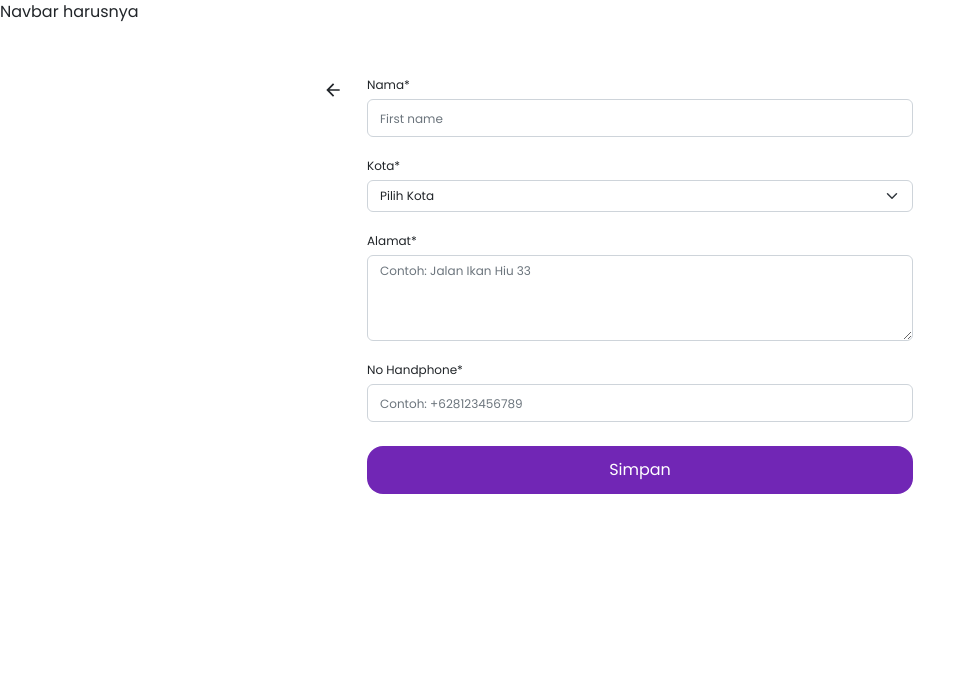
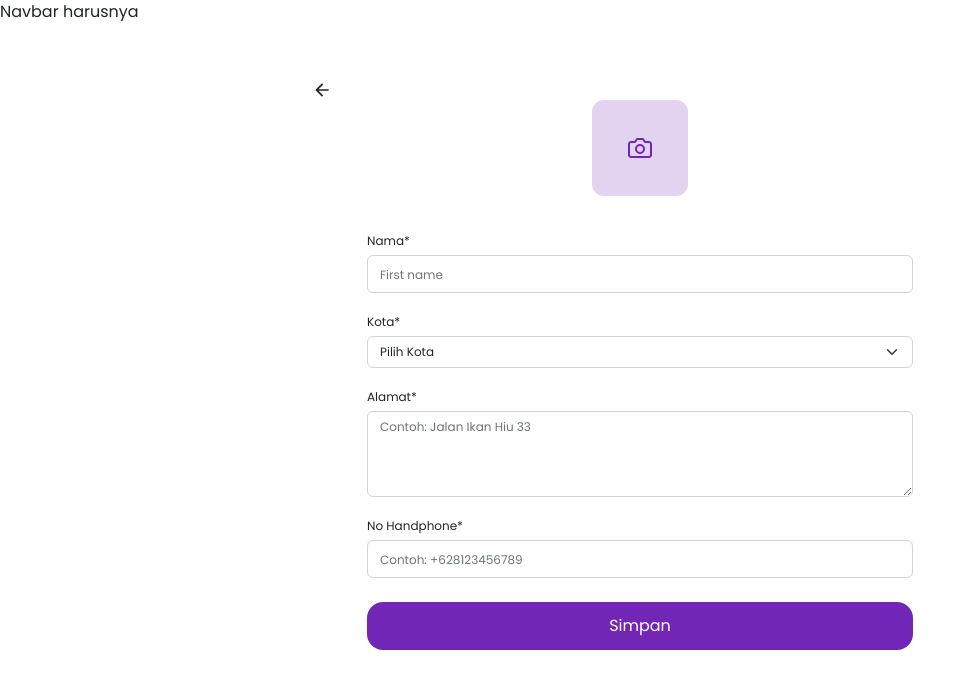
Before and after one commit to fafifu-befe-fp/fafifu-frontend, a React (Create React App) app: page / in a window 1280 px wide. Shown: the top 688 px of the page, without its empty margins (0-975 px from the left). Built offline with nearby package versions, Linux system fonts and the light colour scheme.

Commit message:
info profile

```diff
--- a/package.json
+++ b/package.json
@@ -8,6 +8,7 @@
     "@testing-library/user-event": "^13.5.0",
     "react": "^18.1.0",
     "react-dom": "^18.1.0",
+    "react-dropzone": "^14.2.1",
     "react-icons": "^4.4.0",
     "react-scripts": "5.0.1",
     "web-vitals": "^2.1.4"
--- a/src/App.css
+++ b/src/App.css
@@ -6,6 +6,7 @@
 
 :root{
     --basecolor: #7126B5;
+    --hovercolor: #54197e;
 }
 
 .buttonsimpan{
@@ -16,6 +17,10 @@
     border-style: none;
 }
 
+.buttonsimpan:hover{
+    background-color: var(--hovercolor);
+}
+
 .forminfo label{
     font-size: 12px;
     margin-bottom: 5px;
@@ -24,3 +29,36 @@
 .forminfo ::placeholder, .forminfo select{
     font-size: 12px;
 }
+
+.backlogo{
+    position: relative;
+    top: 0%;
+    left: -10%;
+}
+
+.listfile{
+    font-size: 12px;
+    list-style: none;
+    margin-left: -5%;
+}
+
+
+textarea:hover,
+input:hover,
+textarea:active,
+input:active,
+textarea:focus,
+input:focus,
+button:focus,
+button:active,
+button:hover,
+label:focus,
+.btn:active,
+.btn.active,
+select:active,
+select:focus
+{
+    outline:0px !important;
+    -webkit-appearance:none;
+    box-shadow: none !important;
+}
--- a/src/App.js
+++ b/src/App.js
@@ -1,6 +1,6 @@
 import './App.css';
-import Info from './Pages/Profile/info';
-import Login from './Pages/Login/login';
+import Info from './Pages/Profile/Info';
+import Login from './Pages/Login/Login';
 
 function App() {
   return (
--- a/src/Pages/Profile/info.js
+++ b/src/Pages/Profile/info.js
@@ -1,44 +1,12 @@
 import React from 'react'
 import { IoMdArrowBack } from 'react-icons/io'
+import FormProfile from '../../components/FormProfile'
 
 const info = () => {
   return (
     <>
         <div>Navbar harusnya</div>
-        <div className='container'>
-            <div className='row mt-5'>
-                <div className='col-sm-3 text-end'>
-                    <IoMdArrowBack className='backlogo mt-2' size={20} />
-                </div>
-                <form className='col-sm-6 forminfo'>
-                    <div className="col-sm-12 mb-3">
-                        <label for="inputName" className="form-label">Nama*</label>
-                        <input type="text" className="form-control" placeholder="First name" aria-label="First name" />
-                    </div>
-                    <div className="col-sm-12 mb-3">
-                        <label for="inputState" className="form-label">Kota*</label>
-                        <select id="inputState" className="form-select selectedoption" >
-                            <option selected>Pilih Kota</option>
-                            <option>Jakarta</option>
-                            <option>Surabaya</option>
-                            <option>Semarang</option>
-                            <option>Yogyakarta</option>
-                            <option>Denpasar</option>
-                        </select>
-                    </div>
-                    <div class="mb-3 col-sm-12">
-                        <label for="exampleFormControlTextarea1" className="form-label">Alamat*</label>
-                        <textarea className="form-control" id="exampleFormControlTextarea1" rows="3" placeholder='Contoh: Jalan Ikan Hiu 33'></textarea>
-                    </div>
-                    <div className="col-sm-12 mb-3">
-                        <label for="inputName" className="form-label">No Handphone*</label>
-                        <input type="text" className="form-control" placeholder="Contoh: +628123456789" aria-label="First name" />
-                    </div>
-                    <button type="button" className="buttonsimpan col-sm-12 mt-2">Simpan</button>
-                </form>
-                <div className='col-sm-3'></div>
-            </div>
-        </div>
+        <FormProfile />
   </>
   )
 }
--- /dev/null
+++ b/src/components/FormProfile.js
@@ -0,0 +1,66 @@
+import React from 'react'
+import { IoMdArrowBack } from 'react-icons/io'
+import { useDropzone } from 'react-dropzone';
+import '../App.css'
+
+const FormProfile = () => {
+
+    const {acceptedFiles, getRootProps, getInputProps} = useDropzone();
+
+    const files = acceptedFiles.map(file => (
+        <li key={file.path}>
+        {file.path} - {file.size} bytes
+        </li>
+    ));
+
+  return (
+    <>
+            <div className='container d-block'>
+                <div className='row mt-5 d-flex justify-content-center'>
+                    <div className='col-sm-6 col-md-12 col-lg-6 forminfo'>
+                        <IoMdArrowBack className='backlogo mt-2' size={20} />
+                        <form>
+                            <section className="container d-block">
+                                <div {...getRootProps({className: 'dropzone disabled'})} className='d-flex justify-content-center'>
+                                    <input {...getInputProps()} />
+                                    <img src='img/uploadphoto.svg' alt=''/>
+                                    {/* <p>Drag 'n' drop some files here, or click to select files</p> */}
+                                </div>
+                                <aside className='d-flex justify-content-center mt-3'>
+                                    <ul className='listfile'>{files}</ul>
+                                </aside>
+                            </section>
+                            <div className="col-sm-12 mb-3 col-md-12">
+                                <label for="inputName" className="form-label">Nama*</label>
+                                <input type="text" className="form-control" placeholder="First name" aria-label="First name" />
+                            </div>
+                            <div className="col-sm-12 mb-3 col-md-12">
+                                <label for="inputState" className="form-label">Kota*</label>
+                                <select id="inputState" className="form-select selectedoption" >
+                                    <option selected disabled>Pilih Kota</option>
+                                    <option>Jakarta</option>
+                                    <option>Surabaya</option>
+                                    <option>Semarang</option>
+                                    <option>Yogyakarta</option>
+                                    <option>Denpasar</option>
+                                </select>
+                            </div>
+                            <div class="mb-3 col-sm-12 col-md-12">
+                                <label for="exampleFormControlTextarea1" className="form-label">Alamat*</label>
+                                <textarea className="form-control" id="exampleFormControlTextarea1" rows="3" placeholder='Contoh: Jalan Ikan Hiu 33'></textarea>
+                            </div>
+                            <div className="col-sm-12 col-md-12 mb-3">
+                                <label for="inputName" className="form-label">No Handphone*</label>
+                                <input type="text" className="form-control" placeholder="Contoh: +628123456789" aria-label="First name" />
+                            </div>
+                            <button type="button" className="buttonsimpan col-sm-12 col-12 mt-2">Simpan</button>
+                        </form>
+                    </div>
+                </div>
+            </div>
+
+    </>
+  )
+}
+
+export default FormProfile
```
Also changed, not shown: public/img/uploadphoto.svg (added), 1 other file (tests, documents, lock files or other folders).
